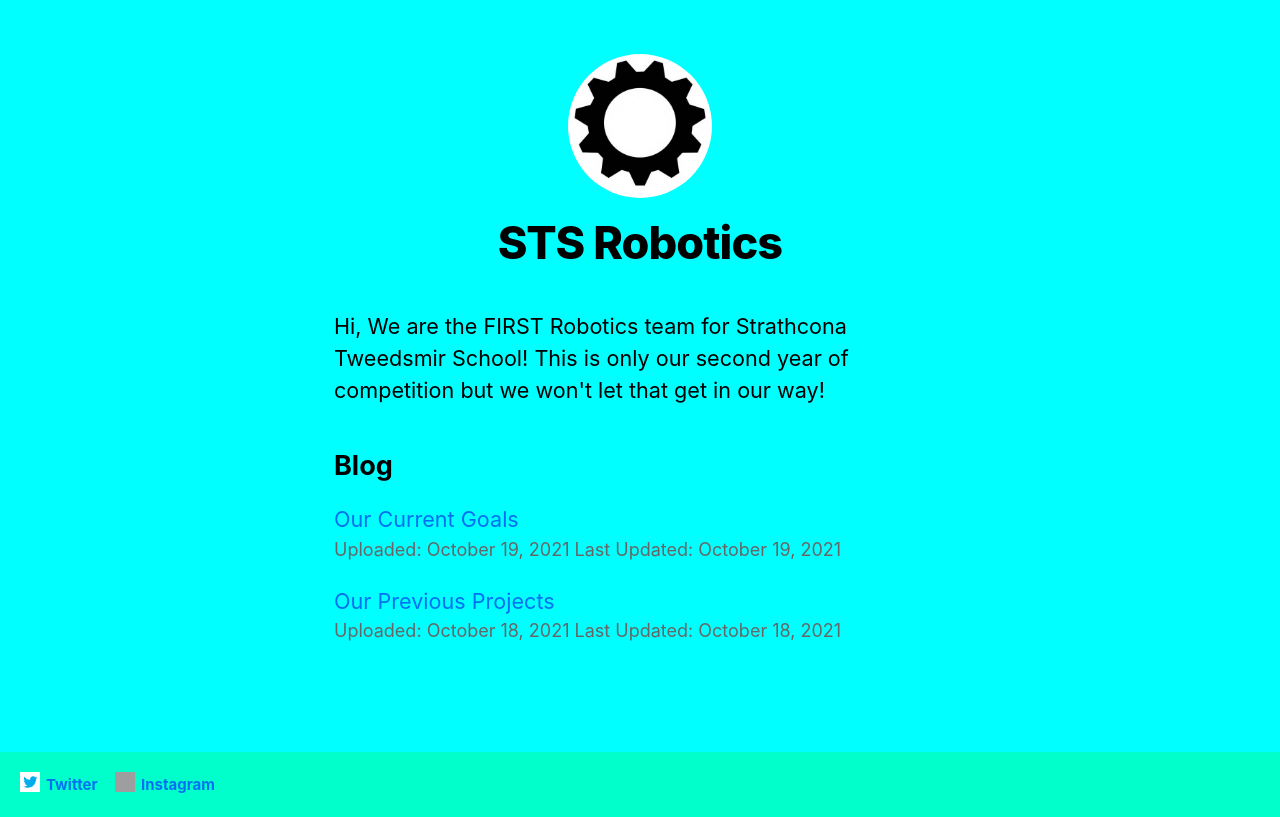
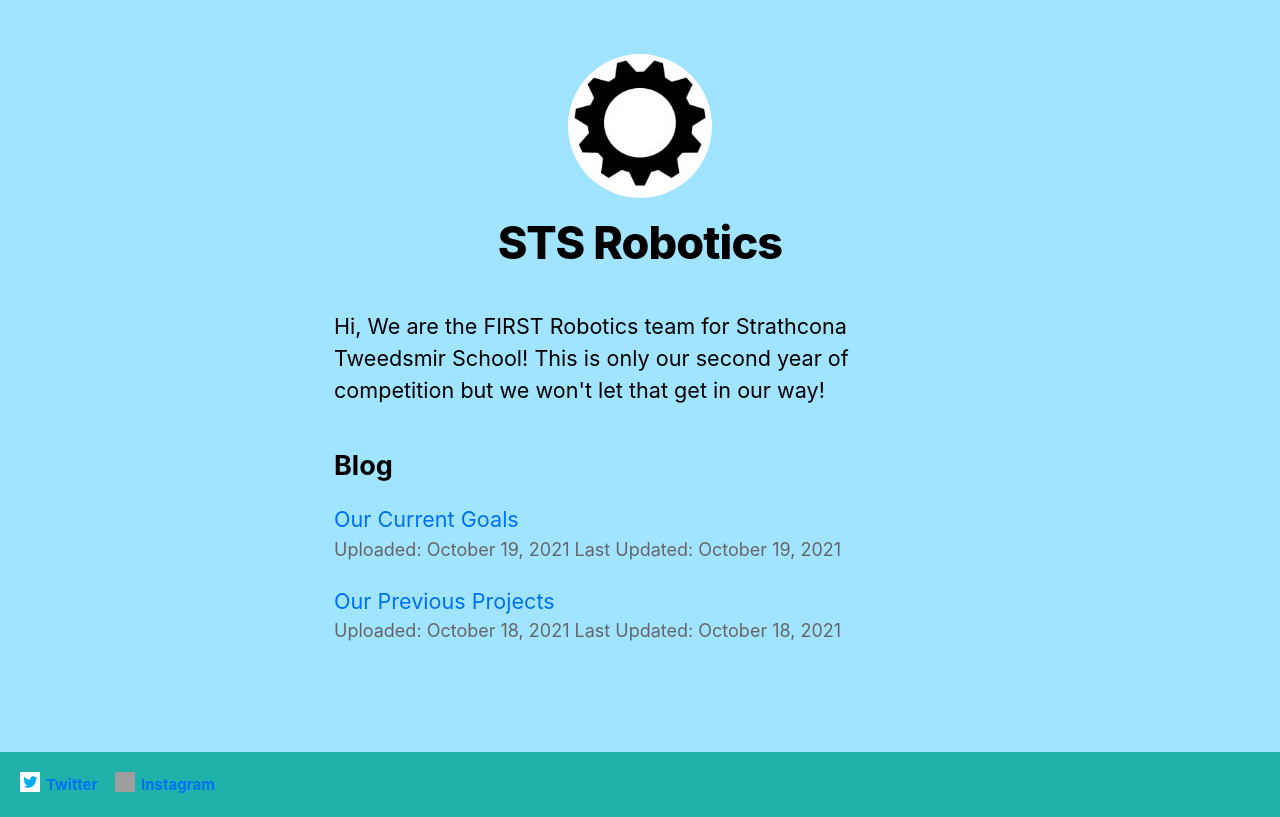
Before and after one commit to Moop3334/nextjs-blog, a Next.js app: page / in a window 1280 px wide. Built offline with nearby package versions, Linux system fonts and the light colour scheme; grey boxes are pictures that could not be loaded.

Commit message:
Updated Backgrounds [up2]

```diff
--- a/components/layout.module.css
+++ b/components/layout.module.css
@@ -14,12 +14,12 @@
     display: grid;
     grid-auto-columns: 90px;
     grid-gap: 5px;
-    background-color: rgba(0, 255, 98, 0.329);
+    background-color: lightseagreen;
     padding: 20px;
   }
 
   .footer > div {
-    background-color: rgba(0, 255, 98, 0.329);
+    background-color: lightseagreen;
     color: wheat;
     text-align: center;
     padding: 5px;
--- a/styles/global.css
+++ b/styles/global.css
@@ -6,7 +6,7 @@ body {
     Cantarell, Fira Sans, Droid Sans, Helvetica Neue, sans-serif;
   line-height: 1.6;
   font-size: 18px;
-  background-color: aqua;
+  background-color: #a1e4ff;
 }
 
 * {
```
